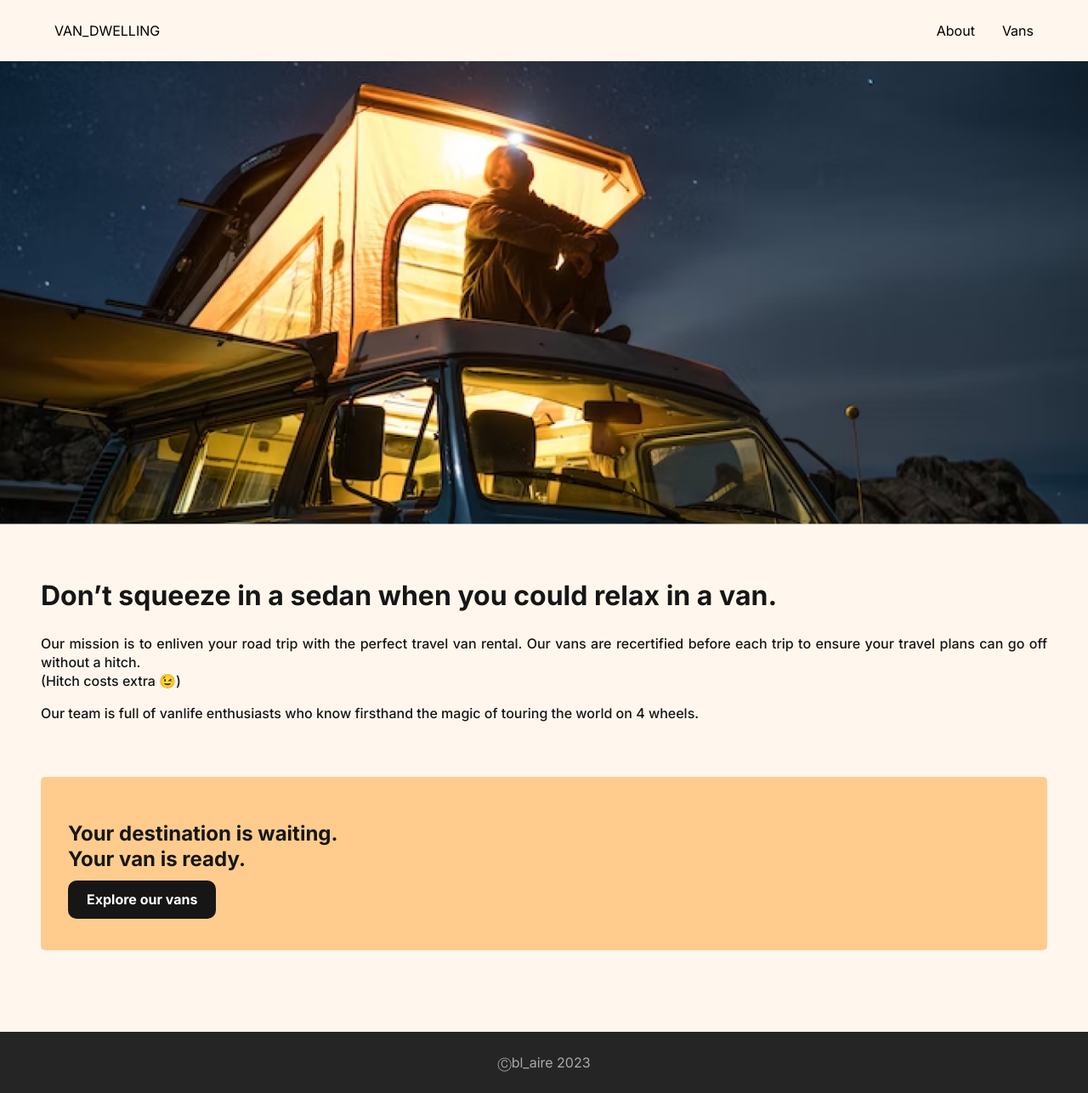
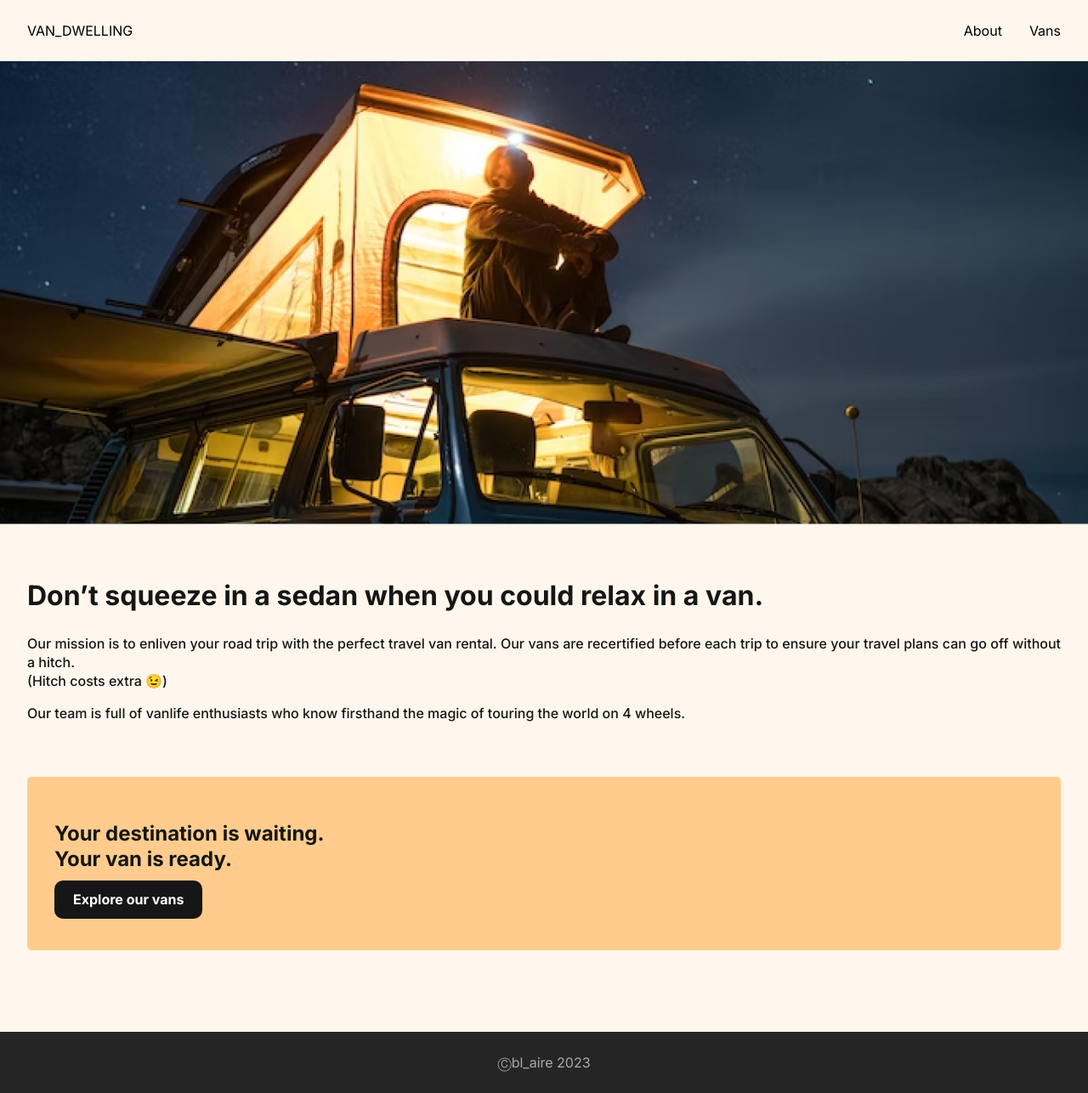
Before and after one commit to bl-aire/van_dwelling, a React (Vite) app: page /about in a window 1280 px wide. Shown: the whole page at 85% size. Built offline with nearby package versions, Linux system fonts and the light colour scheme.

Commit message:
Update readme

```diff
--- a/src/App.css
+++ b/src/App.css
@@ -4,7 +4,7 @@
   display:flex;
   justify-content: space-between;
   align-items: center;
-  padding: 0.5em 4em;
+  padding: 0.5em 2em;
 }
 
 nav ul {
@@ -54,7 +54,7 @@ nav ul li a, nav a{
   line-height: 24px;
 }
 
-.home-text button{
+.home-text button {
   width: 100%;
   height: 49px;
   border-radius: 5px;
@@ -63,13 +63,14 @@ nav ul li a, nav a{
   margin: 1em 0 0 0;
 }
 
-.home-text button a{
+.button-link{
   color: #ffffff;
   font-size: 16px;
   font-weight: 700;
   line-height: 32px;
   text-decoration: none;
 }
+
 
 /* ABOUT */
 
@@ -79,7 +80,7 @@ nav ul li a, nav a{
 }
 
 .about-text_container, .explore-container{
-  padding: 2em 3em;
+  padding: 2em;
   text-align: justify;
 }
 
--- a/src/components/Home.jsx
+++ b/src/components/Home.jsx
@@ -12,9 +12,8 @@ export default function Home(){
                     Rent the perfect van to make your perfect road trip.
                 </p>
                 <button>
-                    <Link to="/vans" className="find-van">Find your van</Link>
+                    <Link to="/vans" className="button-link">Find your van</Link>
                 </button>
-
             </div>
         </section>
     )
```
Also changed, not shown: 1 other file (tests, documents, lock files or other folders).
